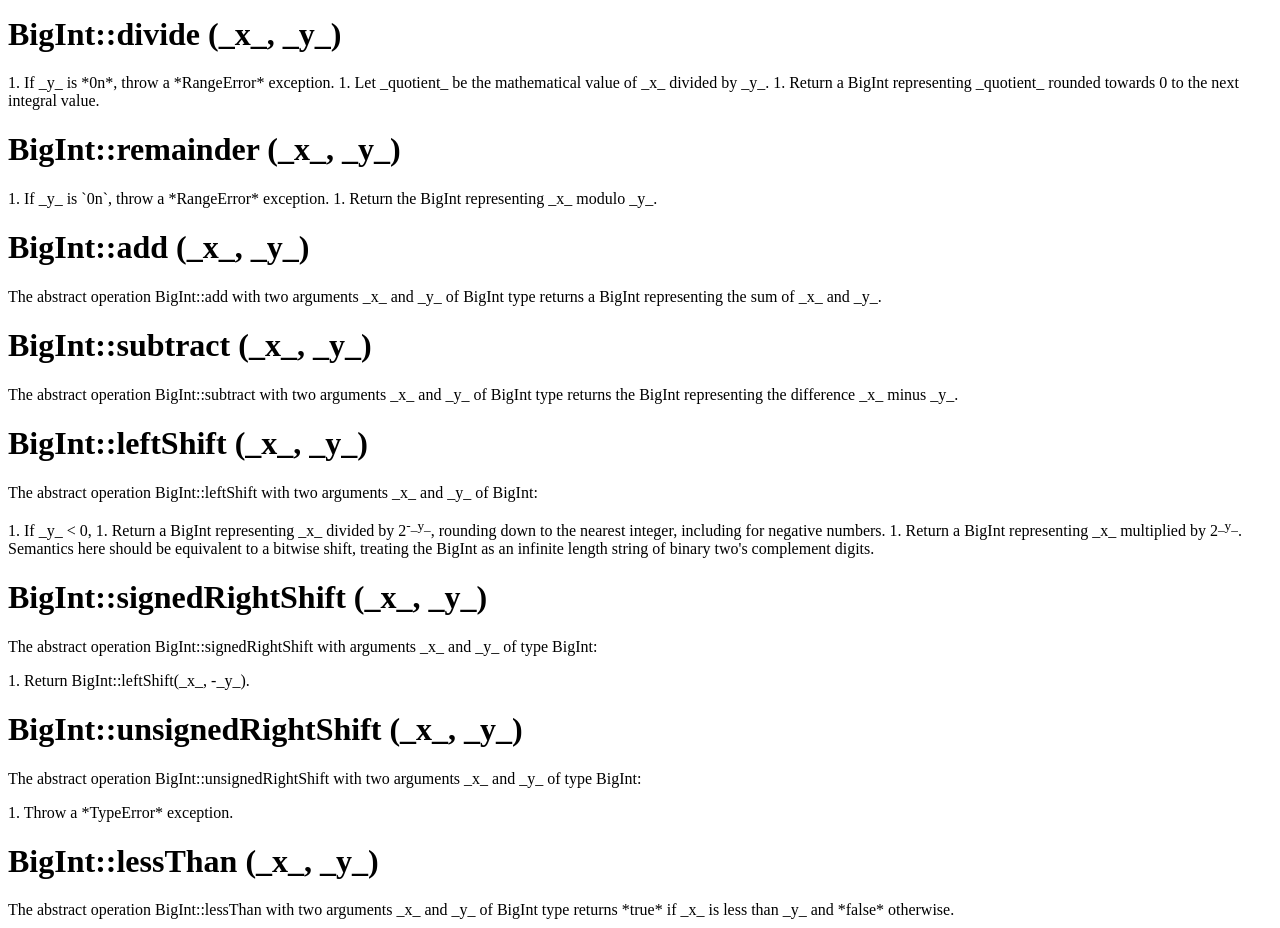
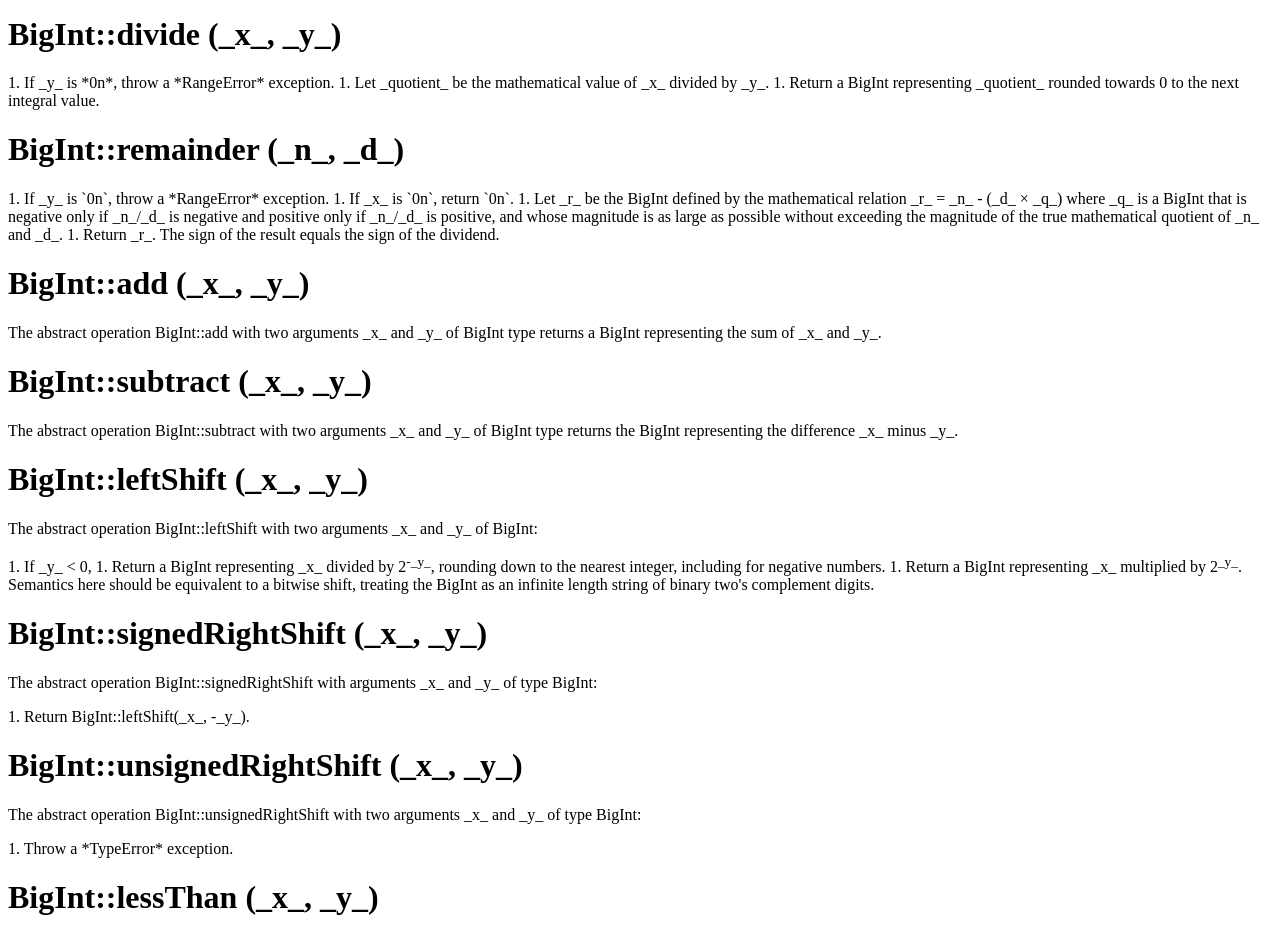
Before and after one commit to tc39/proposal-bigint, a plain HTML site: page spec.html in a window 1280 px wide. Shown: the part 1920-2848 px from the top of the page. Drawn offline with Linux system fonts and the light colour scheme.

Commit message:
Normative: Fix the sign of the % operation
Cribbing spec text from the definition of % on Numbers

Fixes #84

```diff
--- a/spec.html
+++ b/spec.html
@@ -293,11 +293,14 @@ emu-integration-plans:before {
     </emu-clause>
 
     <emu-clause id="sec-numeric-types-bigint-remainder">
-      <h1>BigInt::remainder (_x_, _y_)</h1>
+      <h1>BigInt::remainder (_n_, _d_)</h1>
       <emu-alg>
         1. If _y_ is `0n`, throw a *RangeError* exception.
-        1. Return the BigInt representing <emu-eqn>_x_ modulo _y_</emu-eqn>.
-      </emu-alg>
+        1. If _x_ is `0n`, return `0n`.
+        1. Let _r_ be the BigInt  defined by the mathematical relation _r_ = _n_ - (_d_ &times; _q_) where _q_ is a BigInt that is negative only if _n_/_d_ is negative and positive only if _n_/_d_ is positive, and whose magnitude is as large as possible without exceeding the magnitude of the true mathematical quotient of _n_ and _d_.
+        1. Return _r_.
+      </emu-alg>
+      <emu-note>The sign of the result equals the sign of the dividend.</emu-note>
     </emu-clause>
 
     <emu-clause id="sec-numeric-types-bigint-add">
```
